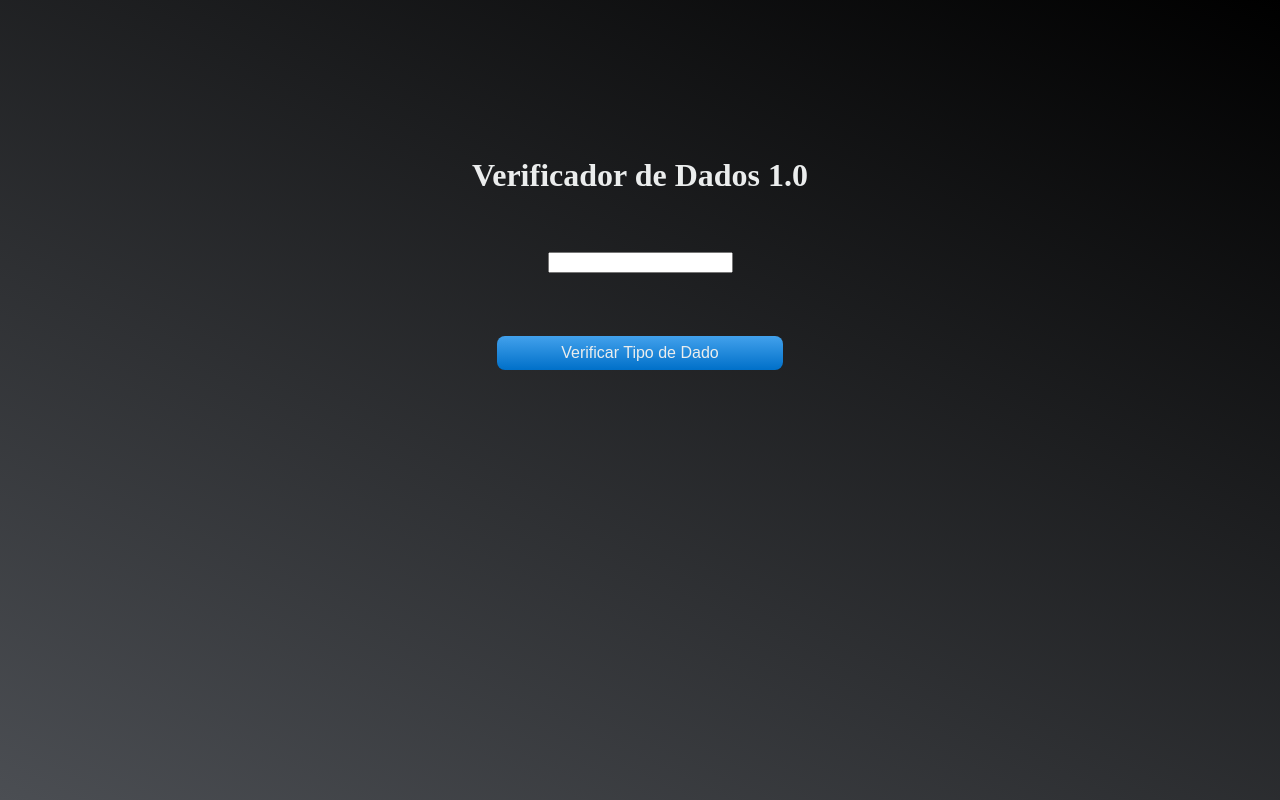
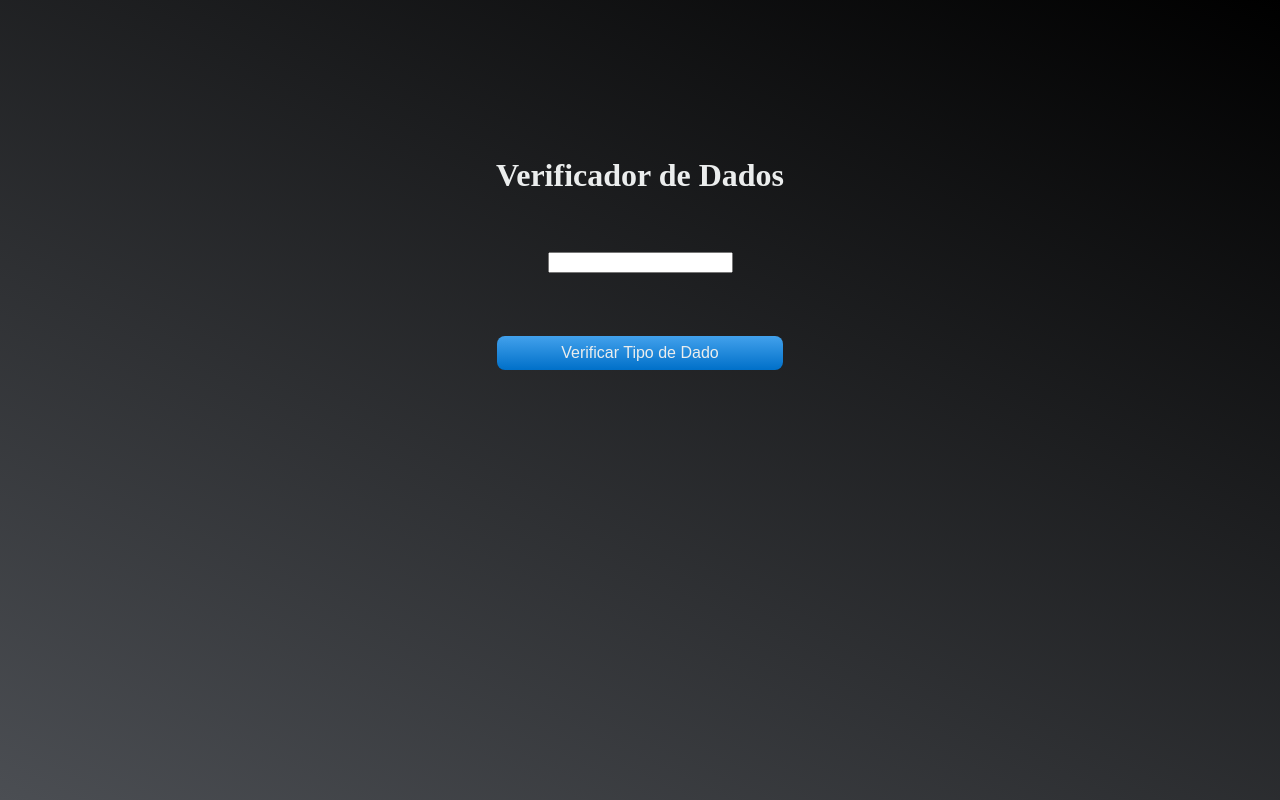
Before and after one commit to davifelipef/data-type-checker, a plain HTML site: page index.html in a window 1280 px wide. Drawn offline with Linux system fonts and the light colour scheme.

Commit message:
Simplified the page title
Removed version 1.0 from the title

```diff
--- a/index.html
+++ b/index.html
@@ -3,10 +3,10 @@
     <head>
       <link rel="stylesheet" type="text/css" href="https://davifelipef.github.io/data-type-checker/style.css">
       <script src="https://davifelipef.github.io/data-type-checker/script.js"></script>
-       <title>Verificador de Dados 1.0</title>
+       <title>Verificador de Dados</title>
     </head>
     <body>
-        <h1>Verificador de Dados 1.0</h1>
+        <h1>Verificador de Dados</h1>
         <br>
         <br>
         <form>
```
